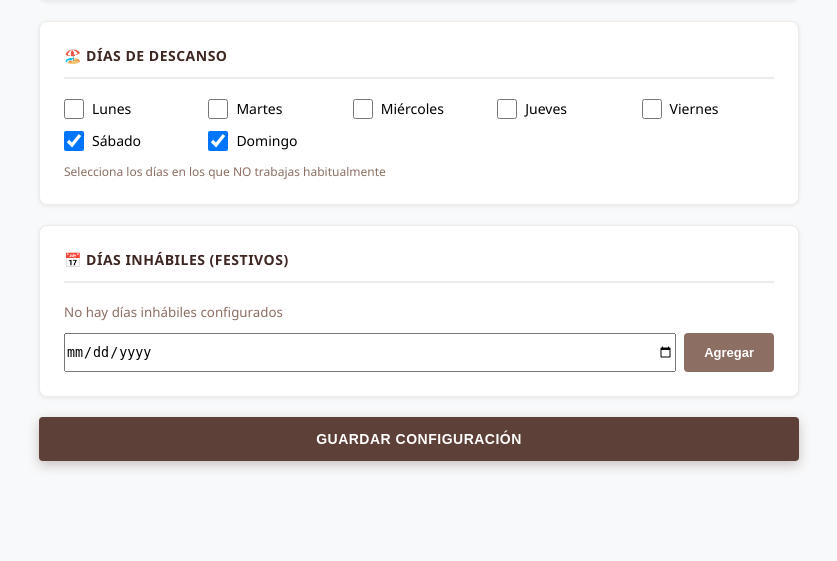
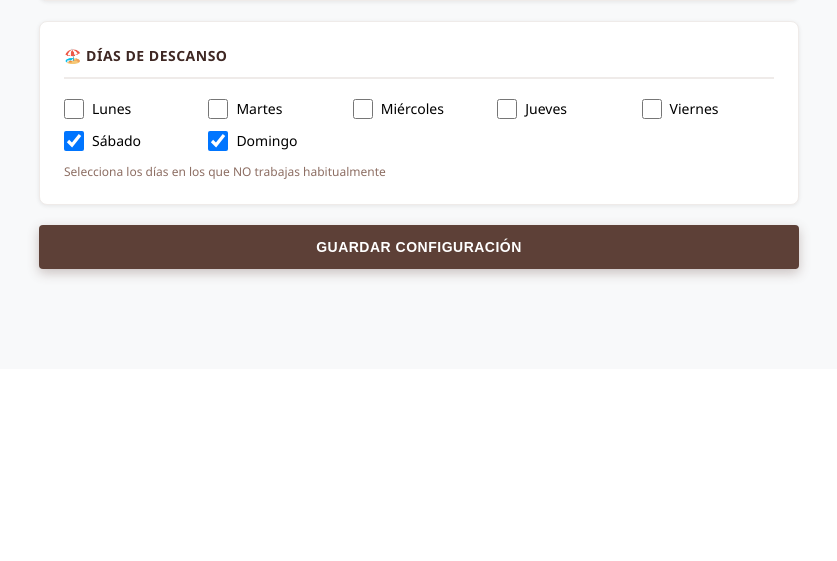
Before and after one commit to ezraidenn/DEBUGBI0, a Flask app: page /mobper/config in a window 1280 px wide. Shown: the part 827-1388 px from the top of the page, without its empty margins (221-1058 px from the left). After the commit the page ends 1107 px from the top, so only its background shows below. Run offline with Flask 3, Linux system fonts and the light colour scheme; a user stored in the database is signed in.

Commit message:
feat: registro redirige a config, nombre BioStar reordenado+TitleCase, depto MAYUSCULAS, quitar dias inhabiles de config

```diff
--- a/webapp/mobper_routes.py
+++ b/webapp/mobper_routes.py
@@ -127,6 +127,45 @@ def formatear_fecha_espanol(fecha):
     mes = MESES[fecha.month]
     return f"{dia_semana} {fecha.day} de {mes}"
 
+def normalizar_nombre_biostar(nombre_biostar: str) -> str:
+    """
+    Convierte nombre de BioStar (APELLIDO1 APELLIDO2 NOMBRE1 NOMBRE2)
+    a formato normal (Nombre1 Nombre2 Apellido1 Apellido2) con Title Case.
+
+    BioStar guarda: CETINA POOL RAUL ABEL
+    Resultado: Raúl Abel Cetina Pool
+    """
+    if not nombre_biostar:
+        return ''
+
+    partes = nombre_biostar.strip().split()
+
+    if len(partes) == 4:
+        # APELLIDO1 APELLIDO2 NOMBRE1 NOMBRE2 → NOMBRE1 NOMBRE2 APELLIDO1 APELLIDO2
+        nombre_reordenado = f"{partes[2]} {partes[3]} {partes[0]} {partes[1]}"
+    elif len(partes) == 3:
+        # APELLIDO1 NOMBRE1 NOMBRE2 o APELLIDO1 APELLIDO2 NOMBRE1
+        # Asumimos: APELLIDO1 APELLIDO2 NOMBRE1 → NOMBRE1 APELLIDO1 APELLIDO2
+        nombre_reordenado = f"{partes[2]} {partes[0]} {partes[1]}"
+    elif len(partes) == 2:
+        # APELLIDO NOMBRE → NOMBRE APELLIDO
+        nombre_reordenado = f"{partes[1]} {partes[0]}"
+    else:
+        nombre_reordenado = nombre_biostar
+
+    return aplicar_title_case(nombre_reordenado)
+
+def aplicar_title_case(texto: str) -> str:
+    """
+    Aplica Title Case respetando acentos.
+    'RAUL ABEL CETINA POOL' → 'Raul Abel Cetina Pool'
+    'raul abel' → 'Raul Abel'
+    'MARÍA JOSÉ' → 'María José'
+    """
+    if not texto:
+        return ''
+    return ' '.join(palabra.capitalize() for palabra in texto.lower().split())
+
 def obtener_nombre_clasificacion(codigo):
     """Retorna el nombre en español de una clasificación"""
     nombres = {
@@ -733,21 +772,42 @@ def register():
                                  numero_socio=numero_socio,
                                  nombre=nombre)
 
+        # Reordenar nombre de BioStar y aplicar Title Case
+        nombre_normalizado = normalizar_nombre_biostar(usuario_biostar.get('name', ''))
+        print(f"[MOBPER] Nombre BioStar original: {usuario_biostar.get('name')}")
+        print(f"[MOBPER] Nombre normalizado: {nombre_normalizado}")
+
         # Crear nuevo usuario
         nuevo_user = MobPerUser(
             numero_socio=numero_socio,
-            nombre_completo=usuario_biostar.get('name')
+            nombre_completo=nombre_normalizado
         )
         nuevo_user.set_password(password)
 
         db.session.add(nuevo_user)
+        db.session.commit()
+
+        # Crear preset inicial con nombre normalizado
+        preset_inicial = PresetUsuario(
+            user_id=nuevo_user.id,
+            nombre_formato=nombre_normalizado,
+            departamento_formato='',
+            jefe_directo_nombre='',
+            hora_entrada_default=datetime.strptime('09:00:00', '%H:%M:%S').time(),
+            tolerancia_segundos=600,
+            dias_descanso=[5, 6],
+            lista_inhabiles=[],
+            vigente_desde=date.today()
+        )
+        db.session.add(preset_inicial)
         db.session.commit()
 
         # Crear sesión automáticamente
         session['mobper_user_id'] = nuevo_user.id
         session['mobper_numero_socio'] = nuevo_user.numero_socio
 
-        return redirect(url_for('mobper.checklist'))
+        # Redirigir a config para completar info inicial (única vez)
+        return redirect(url_for('mobper.config'))
 
     except Exception as e:
         print(f"[MOBPER] Error en registro: {e}")
@@ -775,9 +835,9 @@ def config():
     if request.method == 'POST':
         try:
             # Obtener datos del formulario
-            nombre_formato = request.form.get('nombre_formato', '').strip()
-            departamento_formato = request.form.get('departamento_formato', '').strip()
-            jefe_directo_nombre = request.form.get('jefe_directo_nombre', '').strip()
+            nombre_formato = aplicar_title_case(request.form.get('nombre_formato', '').strip())
+            departamento_formato = request.form.get('departamento_formato', '').strip().upper()
+            jefe_directo_nombre = aplicar_title_case(request.form.get('jefe_directo_nombre', '').strip())
 
             hora_entrada_str = request.form.get('hora_entrada_default', '09:00')
             hora_entrada = datetime.strptime(hora_entrada_str, '%H:%M').time()
@@ -788,11 +848,7 @@ def config():
             # Días de descanso
             dias_descanso = [int(d) for d in request.form.getlist('dias_descanso')]
 
-            # Días inhábiles
-            lista_inhabiles_str = request.form.get('lista_inhabiles', '[]')
-            lista_inhabiles = json.loads(lista_inhabiles_str)
-
-            # Crear o actualizar preset
+            # Crear o actualizar preset (días inhábiles se manejan globalmente)
             if not preset:
                 preset = PresetUsuario(
                     user_id=user.id,
@@ -802,7 +858,7 @@ def config():
                     hora_entrada_default=hora_entrada,
                     tolerancia_segundos=tolerancia_segundos,
                     dias_descanso=dias_descanso,
-                    lista_inhabiles=lista_inhabiles,
+                    lista_inhabiles=[],
                     vigente_desde=date.today()
                 )
                 db.session.add(preset)
@@ -813,7 +869,6 @@ def config():
                 preset.hora_entrada_default = hora_entrada
                 preset.tolerancia_segundos = tolerancia_segundos
                 preset.dias_descanso = dias_descanso
-                preset.lista_inhabiles = lista_inhabiles
 
             db.session.commit()
 
--- a/webapp/templates/mobper_config.html
+++ b/webapp/templates/mobper_config.html
@@ -191,58 +191,7 @@
             border: 1px solid #EF9A9A;
         }
 
-        .inhabiles-list {
-            display: flex;
-            flex-wrap: wrap;
-            gap: 8px;
-            margin-top: 12px;
-        }
 
-        .inhabil-tag {
-            background: #EFEBE9;
-            color: #5D4037;
-            padding: 6px 12px;
-            border-radius: 16px;
-            font-size: 13px;
-            display: flex;
-            align-items: center;
-            gap: 8px;
-        }
-
-        .inhabil-tag button {
-            background: none;
-            border: none;
-            color: #5D4037;
-            cursor: pointer;
-            font-size: 16px;
-            line-height: 1;
-            padding: 0;
-        }
-
-        .add-inhabil {
-            display: flex;
-            gap: 8px;
-            margin-top: 12px;
-        }
-
-        .add-inhabil input {
-            flex: 1;
-        }
-
-        .add-inhabil button {
-            padding: 12px 20px;
-            background: #8D6E63;
-            color: white;
-            border: none;
-            border-radius: 4px;
-            cursor: pointer;
-            font-weight: 600;
-            font-size: 13px;
-        }
-
-        .add-inhabil button:hover {
-            background: #6D4C41;
-        }
     </style>
 </head>
 <body>
@@ -358,79 +307,17 @@
                 </small>
             </div>
 
-            <!-- Días Inhábiles -->
-            <div class="card">
-                <h2 class="card-title">📅 Días Inhábiles (Festivos)</h2>
-
-                <div class="inhabiles-list" id="inhabiles-list">
-                    {% if preset and preset.lista_inhabiles %}
-                        {% for fecha in preset.lista_inhabiles %}
-                        <div class="inhabil-tag">
-                            {{ fecha }}
-                            <button type="button" onclick="removeInhabil('{{ fecha }}')">×</button>
-                        </div>
-                        {% endfor %}
-                    {% else %}
-                        <small style="color: #8D6E63;">No hay días inhábiles configurados</small>
-                    {% endif %}
-                </div>
-
-                <div class="add-inhabil">
-                    <input type="date" id="nueva_fecha_inhabil" placeholder="Agregar día inhábil">
-                    <button type="button" onclick="addInhabil()">Agregar</button>
-                </div>
-
-                <input type="hidden" id="lista_inhabiles" name="lista_inhabiles"
-                       value="{{ preset.lista_inhabiles|tojson if preset else '[]' }}">
-            </div>
-
             <button type="submit" class="btn-primary">Guardar Configuración</button>
         </form>
     </div>
 
     <script>
-        let inhabiles = {{ preset.lista_inhabiles|tojson if preset else '[]' }};
-
-        function addInhabil() {
-            const input = document.getElementById('nueva_fecha_inhabil');
-            const fecha = input.value;
-
-            if (!fecha) {
-                alert('Selecciona una fecha');
-                return;
-            }
-
-            if (inhabiles.includes(fecha)) {
-                alert('Esta fecha ya está agregada');
-                return;
-            }
-
-            inhabiles.push(fecha);
-            updateInhabilesList();
-            input.value = '';
-        }
-
-        function removeInhabil(fecha) {
-            inhabiles = inhabiles.filter(f => f !== fecha);
-            updateInhabilesList();
-        }
-
-        function updateInhabilesList() {
-            const container = document.getElementById('inhabiles-list');
-            const hiddenInput = document.getElementById('lista_inhabiles');
-
-            hiddenInput.value = JSON.stringify(inhabiles);
-
-            if (inhabiles.length === 0) {
-                container.innerHTML = '<small style="color: #8D6E63;">No hay días inhábiles configurados</small>';
-            } else {
-                container.innerHTML = inhabiles.map(fecha => `
-                    <div class="inhabil-tag">
-                        ${fecha}
-                        <button type="button" onclick="removeInhabil('${fecha}')">×</button>
-                    </div>
-                `).join('');
-            }
+        // Auto-uppercase departamento en tiempo real
+        const deptoInput = document.getElementById('departamento_formato');
+        if (deptoInput) {
+            deptoInput.addEventListener('input', function() {
+                this.value = this.value.toUpperCase();
+            });
         }
     </script>
 </body>
```
